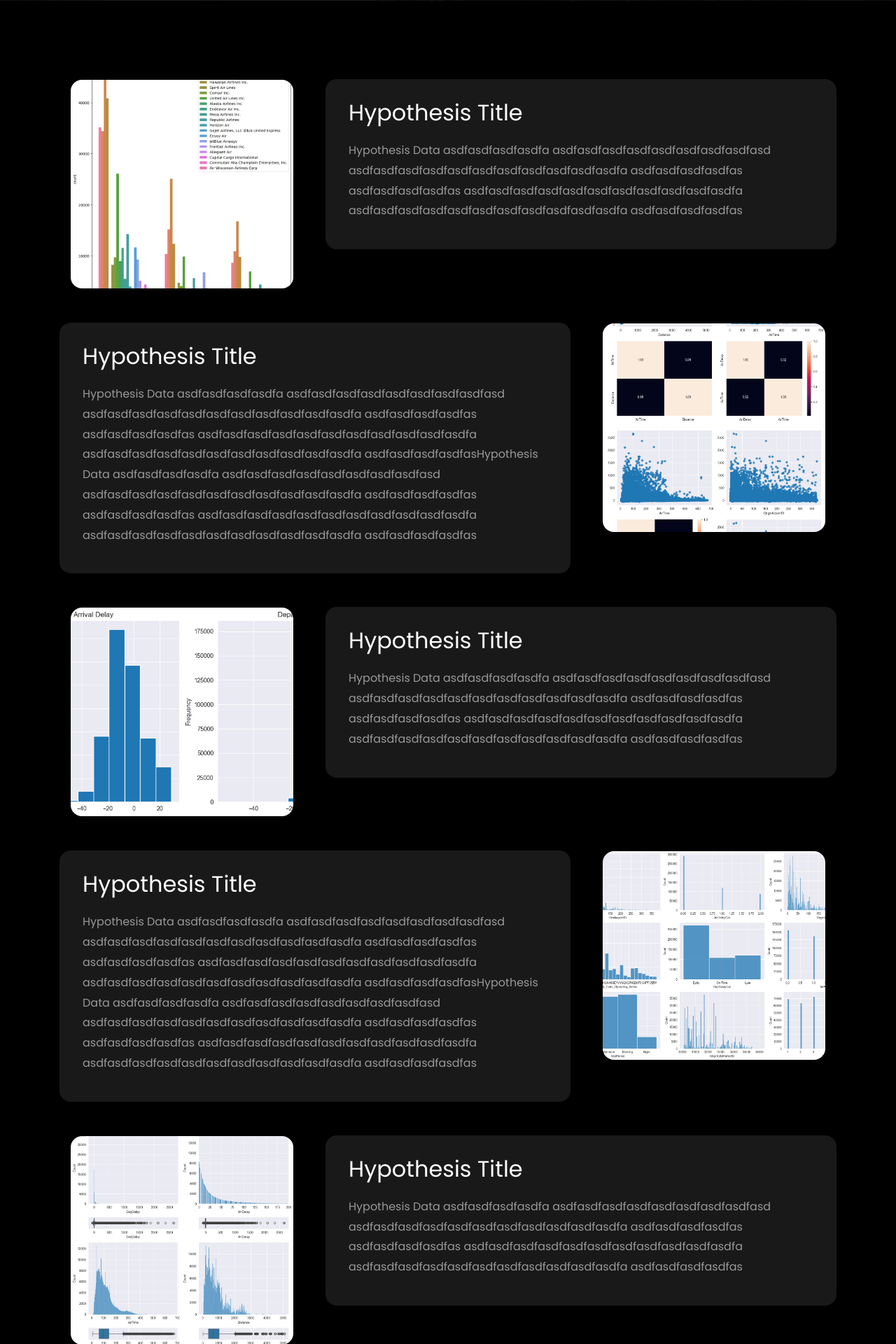
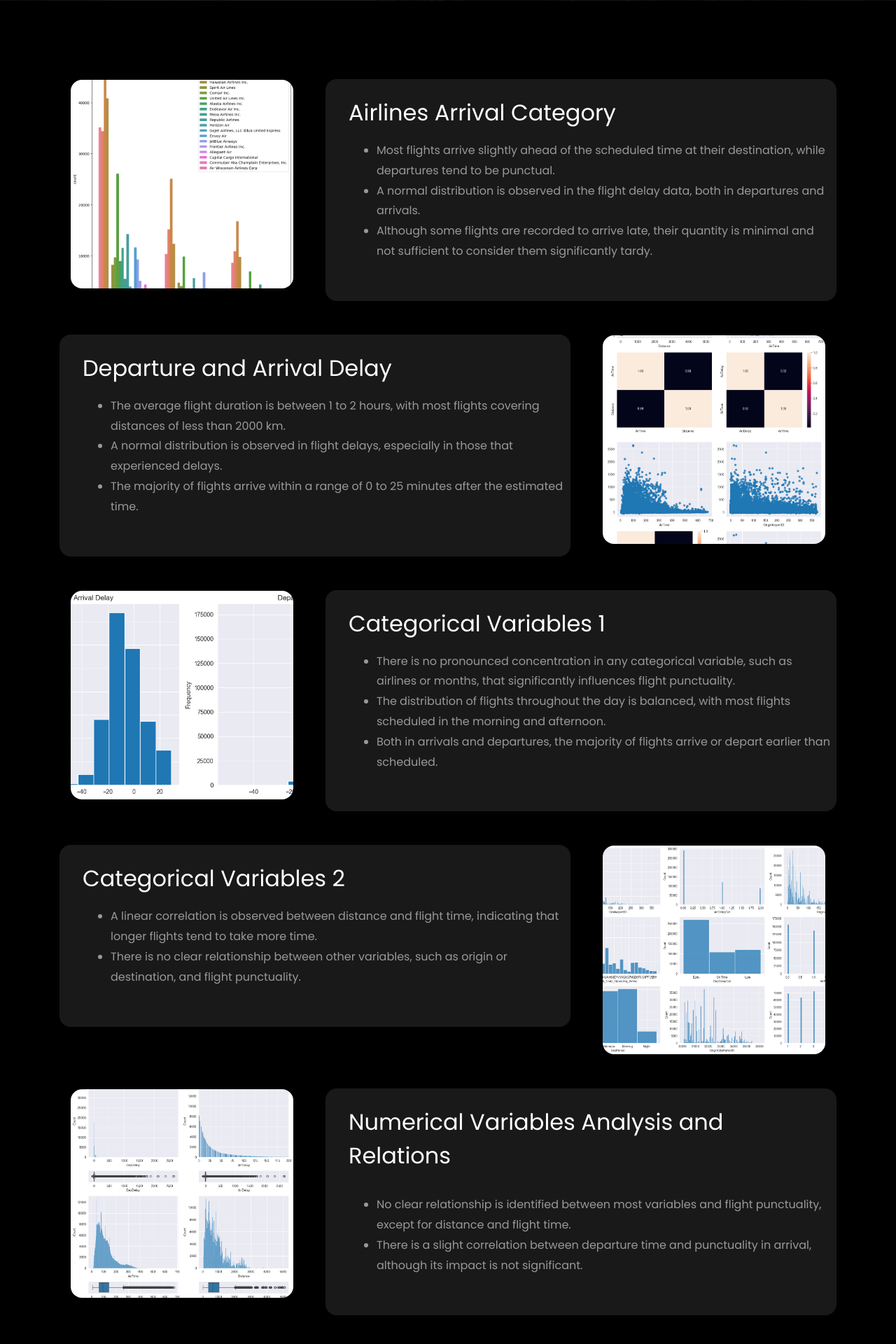
Before and after one commit to Diegomca98/final-project, a Flask app: page /eda in a window 1280 px wide. Shown: the part 799-2719 px from the top of the page at 70% size. Run offline with Flask 2, Linux system fonts and the light colour scheme; parts of the project's set-up code (start-up, migrations or seed data) failed here and were passed over; some libraries are stand-ins or nearby versions.

Commit message:
ADD   > Plot analysis information in eda tab

```diff
--- a/src/templates/single.html
+++ b/src/templates/single.html
@@ -23,10 +23,14 @@
         </div>
         <div class="col-lg-8 ftco-animate">
           <div class="hyp-data d-flex p-4 bg-dark">
-            <div class="row">
-              <h2 class="eda-title mb-3">Hypothesis Title</h2>
+            <div class="row plot-analysis">
+              <h2 class="eda-title mb-3">Airlines Arrival Category</h2>
               <p>
-                Hypothesis Data asdfasdfasdfasdfa asdfasdfasdfasdfasdfasdfasdfasdfasd asdfasdfasdfasdfasdfasdfasdfasdfasdfasdfasdfa asdfasdfasdfasdfas asdfasdfasdfasdfas asdfasdfasdfasdfasdfasdfasdfasdfasdfasdfasdfa asdfasdfasdfasdfasdfasdfasdfasdfasdfasdfasdfa asdfasdfasdfasdfas
+                <ul>
+                  <li>Most flights arrive slightly ahead of the scheduled time at their destination, while departures tend to be punctual.</li>
+                  <li>A normal distribution is observed in the flight delay data, both in departures and arrivals.</li>
+                  <li>Although some flights are recorded to arrive late, their quantity is minimal and not sufficient to consider them significantly tardy.</li>
+                </ul>
               </p>
             </div>
           </div>
@@ -35,10 +39,14 @@
       <div class="row mb-5 hyp-eda-data">
         <div class="col-lg-8 ftco-animate">
           <div class="hyp-data d-flex p-4 bg-dark">
-            <div class="row">
-              <h2 class="eda-title mb-3">Hypothesis Title</h2>
+            <div class="row plot-analysis">
+              <h2 class="eda-title mb-3">Departure and Arrival Delay</h2>
               <p>
-                Hypothesis Data asdfasdfasdfasdfa asdfasdfasdfasdfasdfasdfasdfasdfasd asdfasdfasdfasdfasdfasdfasdfasdfasdfasdfasdfa asdfasdfasdfasdfas asdfasdfasdfasdfas asdfasdfasdfasdfasdfasdfasdfasdfasdfasdfasdfa asdfasdfasdfasdfasdfasdfasdfasdfasdfasdfasdfa asdfasdfasdfasdfasHypothesis Data asdfasdfasdfasdfa asdfasdfasdfasdfasdfasdfasdfasdfasd asdfasdfasdfasdfasdfasdfasdfasdfasdfasdfasdfa asdfasdfasdfasdfas asdfasdfasdfasdfas asdfasdfasdfasdfasdfasdfasdfasdfasdfasdfasdfa asdfasdfasdfasdfasdfasdfasdfasdfasdfasdfasdfa asdfasdfasdfasdfas
+                <ul>
+                  <li>The average flight duration is between 1 to 2 hours, with most flights covering distances of less than 2000 km.</li>
+                  <li>A normal distribution is observed in flight delays, especially in those that experienced delays.</li>
+                  <li>The majority of flights arrive within a range of 0 to 25 minutes after the estimated time.</li>
+                </ul>
               </p>
             </div>
           </div>
@@ -63,10 +71,14 @@
         </div>
         <div class="col-lg-8 ftco-animate">
           <div class="hyp-data d-flex p-4 bg-dark">
-            <div class="row">
-              <h2 class="eda-title mb-3">Hypothesis Title</h2>
+            <div class="row plot-analysis">
+              <h2 class="eda-title mb-3">Categorical Variables 1</h2>
               <p>
-                Hypothesis Data asdfasdfasdfasdfa asdfasdfasdfasdfasdfasdfasdfasdfasd asdfasdfasdfasdfasdfasdfasdfasdfasdfasdfasdfa asdfasdfasdfasdfas asdfasdfasdfasdfas asdfasdfasdfasdfasdfasdfasdfasdfasdfasdfasdfa asdfasdfasdfasdfasdfasdfasdfasdfasdfasdfasdfa asdfasdfasdfasdfas
+                <ul>
+                  <li>There is no pronounced concentration in any categorical variable, such as airlines or months, that significantly influences flight punctuality.</li>
+                  <li>The distribution of flights throughout the day is balanced, with most flights scheduled in the morning and afternoon.</li>
+                  <li>Both in arrivals and departures, the majority of flights arrive or depart earlier than scheduled.</li>
+                </ul>
               </p>
             </div>
           </div>
@@ -75,10 +87,13 @@
       <div class="row mb-5 hyp-eda-data">
         <div class="col-lg-8 ftco-animate">
           <div class="hyp-data d-flex p-4 bg-dark">
-            <div class="row">
-              <h2 class="eda-title mb-3">Hypothesis Title</h2>
+            <div class="row plot-analysis">
+              <h2 class="eda-title mb-3">Categorical Variables 2</h2>
               <p>
-                Hypothesis Data asdfasdfasdfasdfa asdfasdfasdfasdfasdfasdfasdfasdfasd asdfasdfasdfasdfasdfasdfasdfasdfasdfasdfasdfa asdfasdfasdfasdfas asdfasdfasdfasdfas asdfasdfasdfasdfasdfasdfasdfasdfasdfasdfasdfa asdfasdfasdfasdfasdfasdfasdfasdfasdfasdfasdfa asdfasdfasdfasdfasHypothesis Data asdfasdfasdfasdfa asdfasdfasdfasdfasdfasdfasdfasdfasd asdfasdfasdfasdfasdfasdfasdfasdfasdfasdfasdfa asdfasdfasdfasdfas asdfasdfasdfasdfas asdfasdfasdfasdfasdfasdfasdfasdfasdfasdfasdfa asdfasdfasdfasdfasdfasdfasdfasdfasdfasdfasdfa asdfasdfasdfasdfas
+                <ul>
+                  <li>A linear correlation is observed between distance and flight time, indicating that longer flights tend to take more time.</li>
+                  <li>There is no clear relationship between other variables, such as origin or destination, and flight punctuality.</li>
+                </ul>
               </p>
             </div>
           </div>
@@ -103,10 +118,13 @@
         </div>
         <div class="col-lg-8 ftco-animate">
           <div class="hyp-data d-flex p-4 bg-dark">
-            <div class="row">
-              <h2 class="eda-title mb-3">Hypothesis Title</h2>
+            <div class="row plot-analysis">
+              <h2 class="eda-title mb-3">Numerical Variables Analysis and Relations</h2>
               <p>
-                Hypothesis Data asdfasdfasdfasdfa asdfasdfasdfasdfasdfasdfasdfasdfasd asdfasdfasdfasdfasdfasdfasdfasdfasdfasdfasdfa asdfasdfasdfasdfas asdfasdfasdfasdfas asdfasdfasdfasdfasdfasdfasdfasdfasdfasdfasdfa asdfasdfasdfasdfasdfasdfasdfasdfasdfasdfasdfa asdfasdfasdfasdfas
+                <ul>
+                  <li>No clear relationship is identified between most variables and flight punctuality, except for distance and flight time.</li>
+                  <li>There is a slight correlation between departure time and punctuality in arrival, although its impact is not significant.</li>
+                </ul>
               </p>
             </div>
           </div>
@@ -115,10 +133,13 @@
       <div class="row mb-5 hyp-eda-data">
         <div class="col-lg-8 ftco-animate">
           <div class="hyp-data d-flex p-4 bg-dark">
-            <div class="row">
-              <h2 class="eda-title mb-3">Hypothesis Title</h2>
+            <div class="row plot-analysis">
+              <h2 class="eda-title mb-3">Heatmap Correlation Plot</h2>
               <p>
-                Hypothesis Data asdfasdfasdfasdfa asdfasdfasdfasdfasdfasdfasdfasdfasd asdfasdfasdfasdfasdfasdfasdfasdfasdfasdfasdfa asdfasdfasdfasdfas asdfasdfasdfasdfas asdfasdfasdfasdfasdfasdfasdfasdfasdfasdfasdfa asdfasdfasdfasdfasdfasdfasdfasdfasdfasdfasdfa asdfasdfasdfasdfasHypothesis Data asdfasdfasdfasdfa asdfasdfasdfasdfasdfasdfasdfasdfasd asdfasdfasdfasdfasdfasdfasdfasdfasdfasdfasdfa asdfasdfasdfasdfas asdfasdfasdfasdfas asdfasdfasdfasdfasdfasdfasdfasdfasdfasdfasdfa asdfasdfasdfasdfasdfasdfasdfasdfasdfasdfasdfa asdfasdfasdfasdfas
+                <ul>
+                  <li>There is no aeroline with a notably higher number of late arrivals compared to other defined categories.</li>
+                  <li>Some airlines have a higher number of flights, but this may be attributed to their size and frequency of operation, and not necessarily to lower punctuality.</li>
+                </ul>
               </p>
             </div>
           </div>
@@ -133,6 +154,25 @@
       </div>
     </div>
   </section>
+  Plot 2:
+
+
+Plot 3:
+
+
+Plot 4:
+
+
+Plot 5:
+
+
+Plot 6:
+
+
+
+
+
+
 
 
 
```
